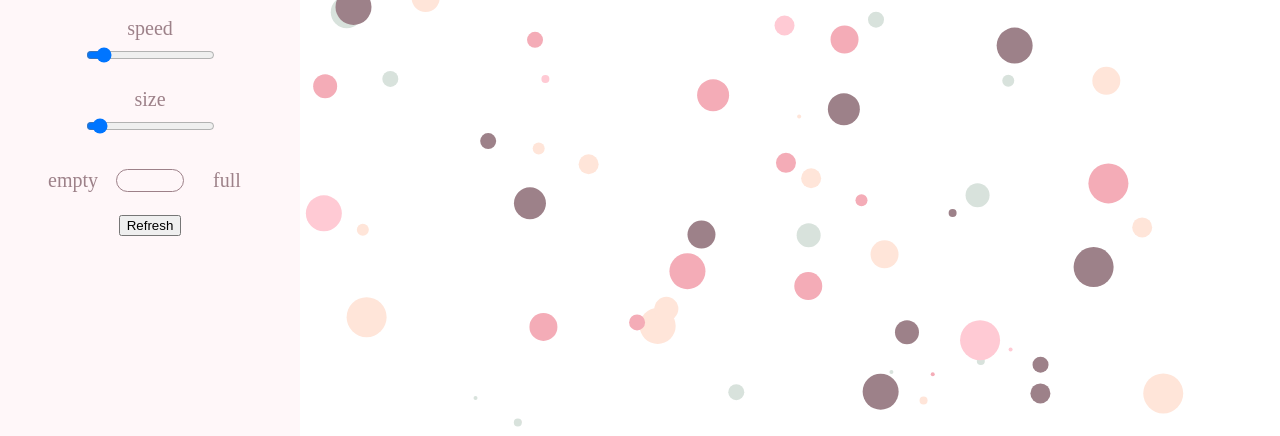
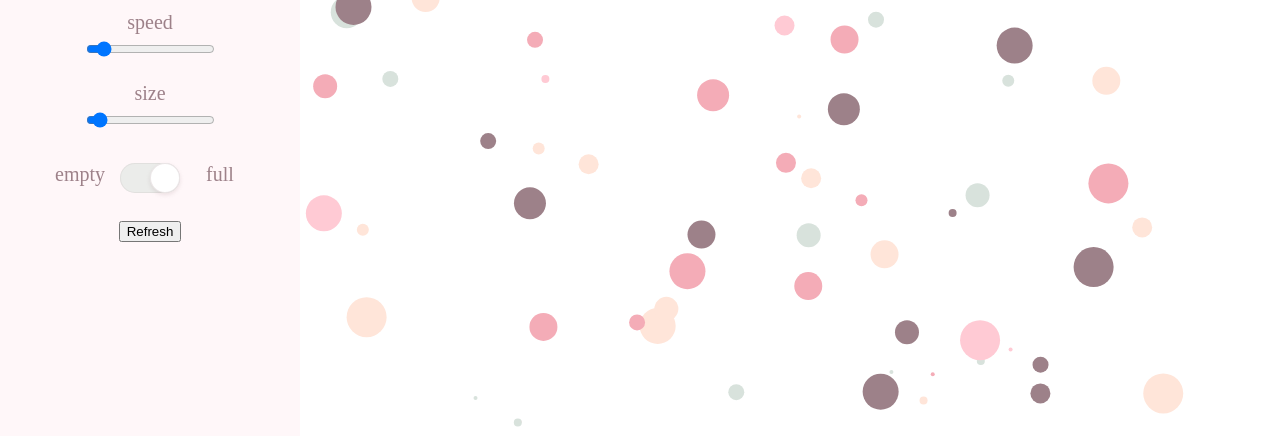
Before and after one commit to johnnycopes/circles, a website: page dist/index.html in a window 1280 px wide. Shown: the part 364-800 px from the top of the page. Drawn offline with nearby package versions, Linux system fonts and the light colour scheme; a web font is replaced by a local one.

Commit message:
styles toggle switch

```diff
--- a/main.scss
+++ b/main.scss
@@ -1,3 +1,4 @@
+$white: #fff;
 $mint: #d8e2dc;
 $beige: #ffe5d9;
 $light-pink: #ffcad4;
@@ -65,10 +66,58 @@ section {
       flex: 1 1 0;
     }
 
-    .toggle {
-      margin: 0 10px;
-      border: 1px solid $brown;
-      border-radius: 50px;
+    #fill {
+      opacity: 0;
+      visibility: hidden;
+      position: absolute;
+      left: -9999px;
+    }
+
+    #fill + label {
+      cursor: pointer;
+      position: relative;
+      box-shadow: inset 0 0 0px 1px rgba($brown, 0.2);
+      height: 30px;
+      width: 60px;
+      border-radius: 15px;
+    }
+
+    #fill + label:before {
+      content: '';
+      position: absolute;
+      display: block;
+      height: 30px;
+      width: 30px;
+      top: 0;
+      left: 0;
+      border-radius: 15px;
+      background: rgba($brown, 0.2);
+      transition: 150ms ease-in;
+    }
+
+    #fill + label:after {
+      content: '';
+      position: absolute;
+      display: block;
+      height: 30px;
+      width: 30px;
+      top: 0;
+      left: 0;
+      border-radius: 15px;
+      background: $white;
+      box-shadow: inset 0 0 0 1px rgba($brown, 0.2), 0 2px 4px rgba($brown, 0.2);
+      transition: 150ms ease-in;
+    }
+
+    #fill:checked + label:before {
+      width: 60px;
+      background: rgba($mint, 0.5);
+    }
+
+    #fill:checked + label:after {
+      left: 30px;
+      box-shadow: inset 0 0 0 1px rgba($brown, 0.2s),
+        0 2px 4px rgba($brown, 0.2);
     }
   }
 }
```
Also changed, not shown: dist/app.js, dist/circle.js, dist/index.html, dist/main.css, 1 other file.
